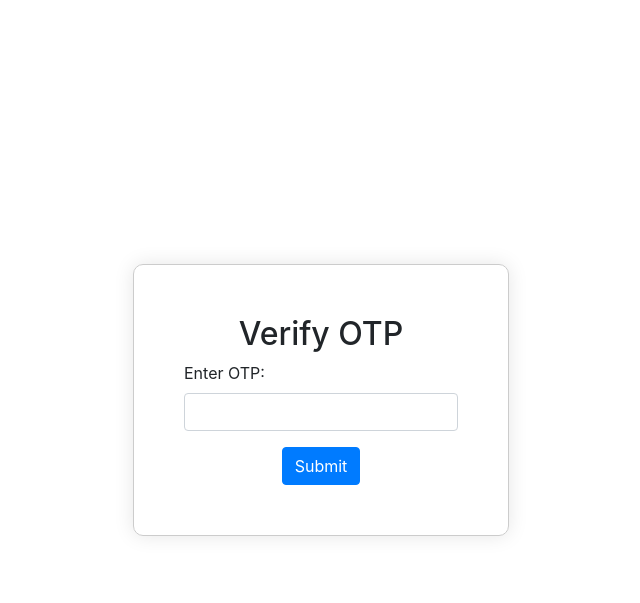
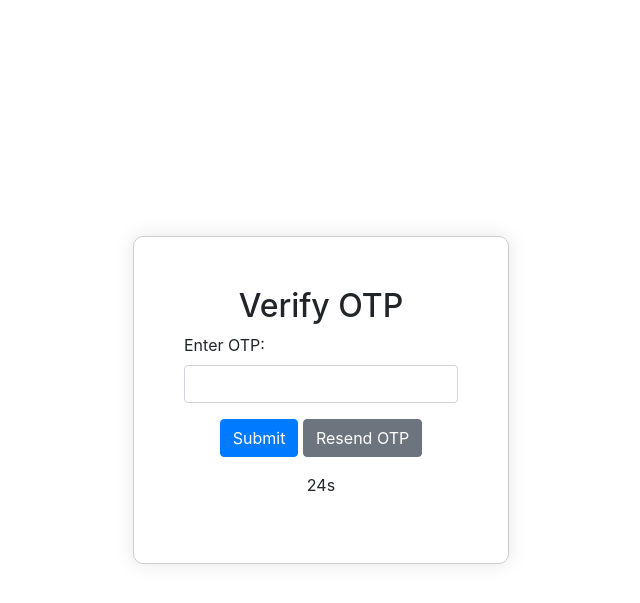
Before and after one commit to aslamnahas/evo-tech-project, a Django app: page /verify-otp/ in a window 1280 px wide. Shown: the top 603 px of the page, without its empty margins (319-959 px from the left). Run offline with Django 5.2, Linux system fonts and the light colour scheme; parts of the project's set-up code (start-up, migrations or seed data) failed here and were passed over; some libraries are stand-ins or nearby versions.

Commit message:
resend otp and timer

```diff
--- a/ecomprj/core/urls.py
+++ b/ecomprj/core/urls.py
@@ -11,6 +11,10 @@ urlpatterns = [
     path('google/',views.google, name='google'),
     path('logout/', views.custom_logout, name='custom_logout'),
     path('verify-otp/',views.verify_otp, name='verify_otp'),
+    path('login/', views.loginPage, name='loginPage'),
+    # path('forgot_password/', views.forgot_password, name='forgot_password'),
+    path('reset_password/<uidb64>/<token>/', views.reset_password, name='reset_password'),
+
 
 
     path('categories/',views.user_category_view, name='user_categories'),
--- a/ecomprj/core/views.py
+++ b/ecomprj/core/views.py
@@ -39,7 +39,10 @@ from random import shuffle
 from datetime import date
 from django.db.models import Count
 from django.template.loader import get_template
-
+from django.utils.http import urlsafe_base64_encode
+from django.utils.encoding import force_bytes
+from django.core.mail import send_mail
+from django.contrib.auth.tokens import default_token_generator
 
 # def home(request):
 #     return render(request,'core/home.html')
@@ -149,13 +152,38 @@ def signupPage(request):
     return render(request, 'core/registration.html')
 
      # ......... End Signup .............
-
+import time
+
+# Modify the verify_otp function to include OTP resend functionality
 def verify_otp(request):
     if request.method == 'POST':
+        if 'resend_otp' in request.POST:
+            # Resend OTP logic
+            email = request.session.get('email')
+            if email:
+                otp = send_otp(email)
+                request.session['otp'] = otp
+                request.session['otp_time'] = time.time()  # Reset the OTP timer
+                messages.success(request, "OTP resent successfully!")
+                print("Resent OTP:", otp)
+                return redirect('core:verify_otp')
+
         entered_otp = request.POST.get('otp')
-        if entered_otp == request.session.get('otp'):
-            # OTP is correct, redirect to home page or wherever needed
+        stored_otp = request.session.get('otp')
+        otp_time = request.session.get('otp_time')
+
+        if not entered_otp or not stored_otp or not otp_time:
+            messages.error(request, "Invalid OTP.")
+            return redirect('core:verify_otp')
+
+        if time.time() - otp_time > 30:
+            messages.error(request, "OTP has expired. Please request a new OTP.")
+            return redirect('core:verify_otp')
+
+        if entered_otp == stored_otp:
+            # OTP is correct, proceed with signup
             del request.session['otp']
+            del request.session['otp_time']
             del request.session['email']
             messages.success(request, "Signup successful! You can now log in.")
             return redirect('core:loginPage')
@@ -163,7 +191,6 @@ def verify_otp(request):
             # Incorrect OTP, handle accordingly
             messages.error(request, "Incorrect OTP, please try again.")
     return render(request, "core/otp_user.html")
-
 
 # def loginPage(request):
 #     if request.method == 'POST':
@@ -234,6 +261,60 @@ def custom_logout(request):
     print(request.user)
     logout(request)
     return redirect('core:home')
+
+from django.template.loader import render_to_string
+
+def forgot_password(request):
+    if request.method == 'POST':
+        email = request.POST.get('email')
+        user = Customer.objects.filter(email=email).first()
+        if user:
+            # Generate a token for password reset
+            uidb64 = urlsafe_base64_encode(force_bytes(user.pk))
+            token = default_token_generator.make_token(user)
+            reset_password_link = reverse('core:reset_password', kwargs={'uidb64': uidb64, 'token': token})
+
+            # Send reset password link to user's email
+            subject = 'Reset Your Password'
+            message = render_to_string('core/reset_password_email.html', {
+                'user': user,
+                'reset_password_link': request.build_absolute_uri(reset_password_link),
+            })
+            send_mail(subject, message, 'nahasnazz06@gmail.com', [email])
+            messages.success(request, "An email has been sent with instructions to reset your password.")
+            return redirect('core:loginPage')
+        else:
+            messages.error(request, "No user found with that email address.")
+            return render(request, 'core/forgot_password.html')
+
+    return render(request, 'core/forgot_password.html')
+from django.utils.http import urlsafe_base64_decode
+def reset_password(request, uidb64, token):
+    # Decode uidb64 to get the user
+    try:
+        uid = urlsafe_base64_decode(uidb64).decode()
+        user = Customer.objects.get(pk=uid)
+    except (TypeError, ValueError, OverflowError, Customer.DoesNotExist):
+        user = None
+
+    if user and default_token_generator.check_token(user, token):
+        # Token is valid, allow user to reset password
+        if request.method == 'POST':
+            password1 = request.POST.get('password1')
+            password2 = request.POST.get('password2')
+            if password1 == password2:
+                user.set_password(password1)
+                user.save()
+                messages.success(request, "Your password has been reset successfully. You can now log in with your new password.")
+                return redirect('core:loginPage')
+            else:
+                messages.error(request, "Passwords do not match.")
+                return render(request, 'core/reset_password.html')
+        else:
+            return render(request, 'core/reset_password.html')
+    else:
+        messages.error(request, "Invalid reset password link.")
+        return redirect('core:loginPage')
 
 
 
@@ -675,54 +756,53 @@ def remove_from_cart(request, cart_item_id):
 
 #favuraite all ==================================
 
-@login_required(login_url='login')
+@login_required(login_url='loginPage')
 def wishlist(request):
     user = request.user
-    if isinstance(user, AnonymousUser):
-        return redirect('login')
-    else:
+    if user.is_authenticated:
         wishlist_items = Wishlist.objects.filter(user=user)
         wishlist_count = wishlist_items.count()
-
-    context = {
-        'wishlist_items': wishlist_items,
-        'wishlist_count': wishlist_count,
-    }
-
-    return render(request, 'core/wishlist.html', context)
-
-
-
-
-
+        context = {
+            'wishlist_items': wishlist_items,
+            'wishlist_count': wishlist_count,
+        }
+        return render(request, 'core/wishlist.html', context)
+    else:
+        # Redirect to login if user is not authenticated
+        return redirect('loginPage')
+
+@login_required(login_url='loginPage')
 def wishlist_count(request):
     user = request.user
-    wishlist_items = Wishlist.objects.filter(user=user)
-    wishlist_count = wishlist_items.count()
-
-    return JsonResponse({'wishlist_count': wishlist_count})
-
+    if user.is_authenticated:
+        wishlist_items = Wishlist.objects.filter(user=user)
+        wishlist_count = wishlist_items.count()
+        return JsonResponse({'wishlist_count': wishlist_count})
+    else:
+        # Redirect to login if user is not authenticated
+        return redirect('loginPage')
+
+@login_required(login_url='loginPage')
 def add_to_wishlist(request, product_id):
     try:
         product = Product.objects.get(id=product_id)
     except Product.DoesNotExist:
         return redirect('product_not_found')
+
     user = request.user
-    if isinstance(user, AnonymousUser):
-            return redirect('login')
+    if user.is_authenticated:
+        wishlist, created = Wishlist.objects.get_or_create(product=product, user=user)
+        wishlist.save()
+        return redirect('core:wishlist')
     else:
-        wishlist, created = Wishlist.objects.get_or_create(product=product, user=user)
-    wishlist.save()
-
-    return redirect('core:wishlist')
-
-
-@login_required(login_url='login')
+        # Redirect to login if user is not authenticated
+        return redirect('loginPage')
+
+@login_required(login_url='loginPage')
 def remove_from_wishlist(request, wishlist_item_id):
     wishlist_item = get_object_or_404(Wishlist, id=wishlist_item_id, user=request.user)
     wishlist_item.delete()
     return redirect('core:wishlist')
-
 #order manag==================================================================
 
 
@@ -1606,7 +1686,7 @@ def new(request):
 
     else:
         # Default to Mangalore if user address not found
-        location2 = "Mangalore"
+        location2 = "kasaragod"
         print(location2)
 
     cor1 = geocoder.geocode(location1)
--- a/ecomprj/templates/core/otp_user.html
+++ b/ecomprj/templates/core/otp_user.html
@@ -35,7 +35,11 @@
             </div>
             <div class="text-center">
                 <button type="submit" class="btn btn-primary">Submit</button>
+                <!-- Add the button to resend OTP -->
+                <button type="submit" class="btn btn-secondary" name="resend_otp">Resend OTP</button>
             </div>
+            <!-- Display the timer -->
+            <p id="timer" class="text-center mt-3">30s</p>
         </form>
         {% if messages %}
         <div class="mt-3">
@@ -45,5 +49,19 @@
         </div>
         {% endif %}
     </div>
+    <!-- JavaScript for the timer -->
+    <script>
+        var seconds = 30;
+        function countdown() {
+            seconds--;
+            if (seconds <= 0) {
+                clearInterval(timer);
+                // Hide or disable the resend OTP button
+            }
+            // Update the timer display
+            document.getElementById('timer').innerHTML = seconds + "s";
+        }
+        var timer = setInterval(countdown, 1000);
+    </script>
 </body>
 </html>
```
